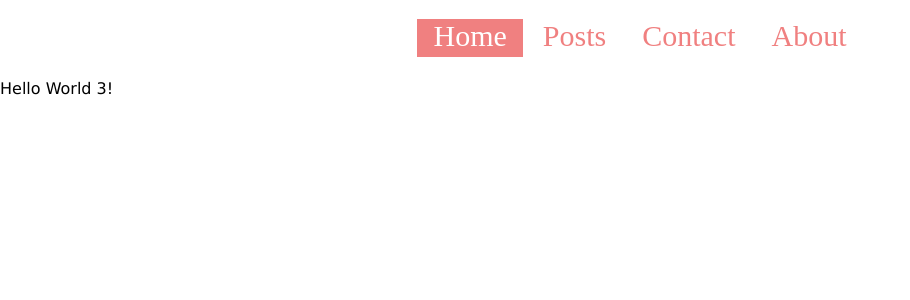
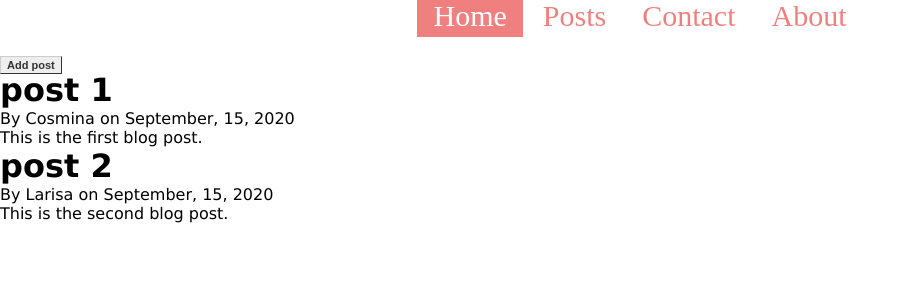
Before and after one commit to cosminadudas/Blog-App, a Flask app: page / in a window 1280 px wide. Shown: the top 300 px of the page, without its empty margins (0-910 px from the left). Run offline with Flask 2, Linux system fonts and the light colour scheme.

Commit message:
implemented add_post function for adding more posts on blog

```diff
--- a/BlogApp/app.py
+++ b/BlogApp/app.py
@@ -1,4 +1,5 @@
-from flask import Flask, render_template, url_for
+from flask import Flask, render_template, url_for, request, redirect
+from datetime import datetime
 
 app = Flask(__name__)
 
@@ -33,6 +34,22 @@ def about():
     return "About page"
 
 
+@app.route('/create', methods = ["GET", "POST"])
+def add_post():
+    if request.method == "POST":
+        new_post = {
+        'id': len(posts) + 1,
+        'title': request.form['title'],
+        'content':request.form['content'],
+        'owner' : request.form['owner'],
+        'created_at': datetime.now(),
+        'modified_at':''
+        }
+        posts.append(new_post)
+        return redirect(url_for('home'))
+    return render_template('create_post.html')
+
+
 if __name__ == '__main__':
     # Run the app server on localhost:4449
     app.run('localhost', 4449)
--- /dev/null
+++ b/BlogApp/static/css/index.css
@@ -0,0 +1,11 @@
+.button {
+    font: bold 11px Arial;
+    text-decoration: none;
+    background-color: #EEEEEE;
+    color: #333333;
+    padding: 2px 6px 2px 6px;
+    border-top: 1px solid #CCCCCC;
+    border-right: 1px solid #333333;
+    border-bottom: 1px solid #333333;
+    border-left: 1px solid #CCCCCC;
+}
--- a/BlogApp/static/css/main.css
+++ b/BlogApp/static/css/main.css
@@ -12,6 +12,7 @@ body {
 }
 
 .topnav {
+    margin-top: -20px;
     display: inline-block;
     text-align: center;
     height: 60px;
--- a/BlogApp/templates/index.html
+++ b/BlogApp/templates/index.html
@@ -2,9 +2,15 @@
 
 {% block head %}
 <title>Home</title>
+<link rel="stylesheet" href="{{ url_for('static', filename='css/index.css') }}" />
 {% endblock %}
 
 
 {% block body %}
-<p>Hello World 3!</p>
+<a href="{{ url_for('add_post') }}" class="button">Add post</a>
+    {% for post in posts %}
+<h1>{{ post.title }}</h1>
+<p>By {{ post.owner }} on {{ post.created_at }}</p>
+<p>{{ post.content }}</p>
+    {%  endfor %}
 {% endblock %}
```
Also changed, not shown: BlogApp/templates/create_post.html (added, +18 -0 lines), 1 other file.
